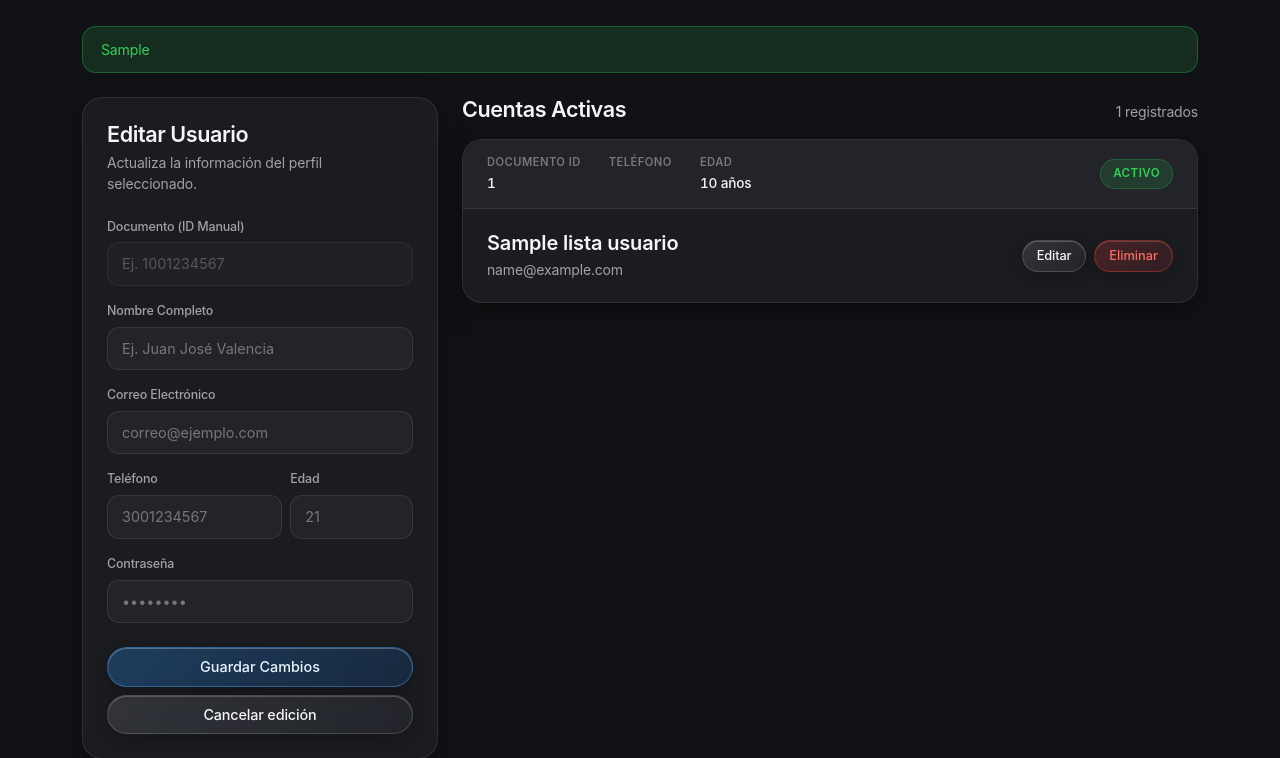
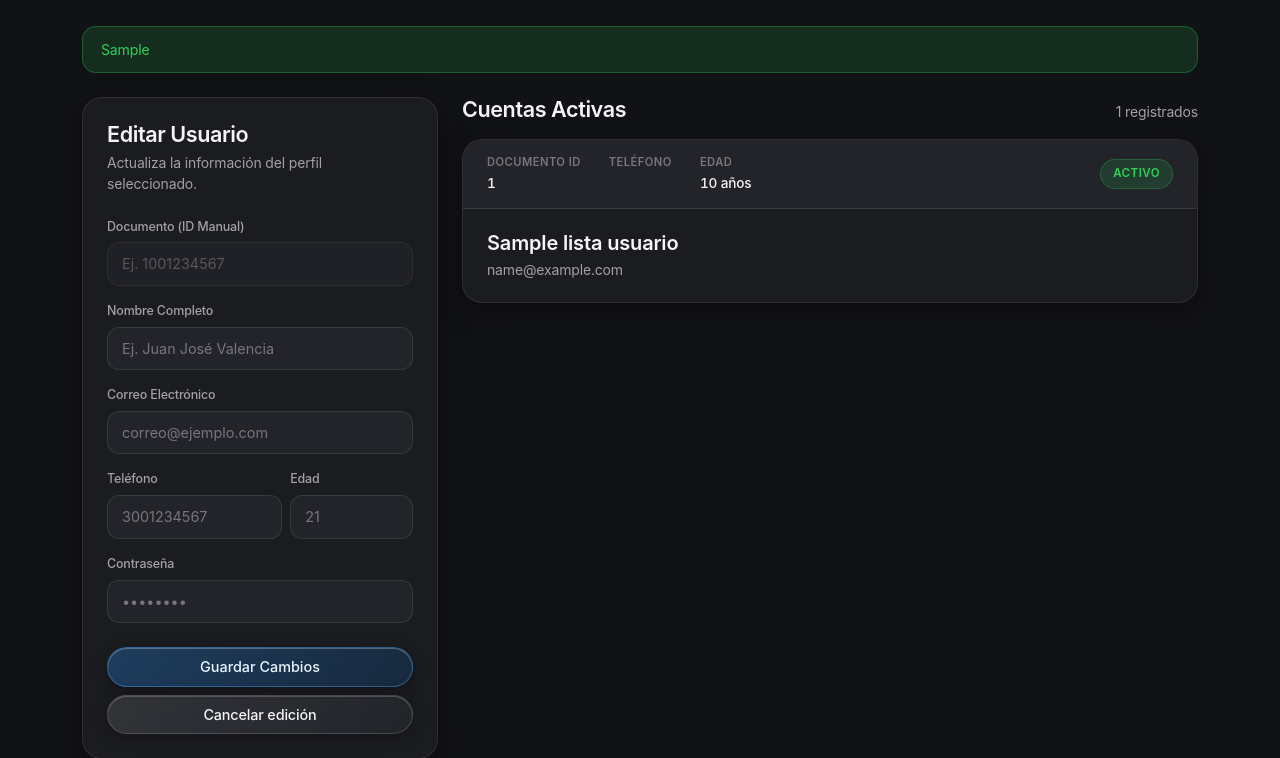
Before and after one commit to juanjosevalencia/remaneja, a Spring app: template src/main/resources/templates/users.html in a window 1280 px wide. Shown: the part 258-1016 px from the top of the page. Run offline with Thymeleaf, Linux system fonts and the light colour scheme; the template is opened without the code that fills it: most values are stand-ins (such as "Sample title", 1, 10 or a date in 2020); data that the repository does not hold is empty.

Commit message:
Actualizar

```diff
--- a/src/main/resources/templates/users.html
+++ b/src/main/resources/templates/users.html
@@ -113,13 +113,6 @@
                                 <p class="text-secondary small mb-0" th:text="${usuario.email}">juan@correo.com</p>
                             </div>
 
-                            <div class="d-flex align-items-center gap-2">
-                                <a th:href="@{/web/users/edit/{userId}(userId=${usuario.id})}" class="btnAppleSecondary btnAppleSmall">Editar</a>
-                                <form th:action="@{/web/users/delete/{userId}(userId=${usuario.id})}" method="post"
-                                      onsubmit="return confirm('¿Deseas eliminar este usuario del sistema?');">
-                                    <button type="submit" class="btnAppleDanger">Eliminar</button>
-                                </form>
-                            </div>
                         </div>
                     </div>
                 </div>
```
